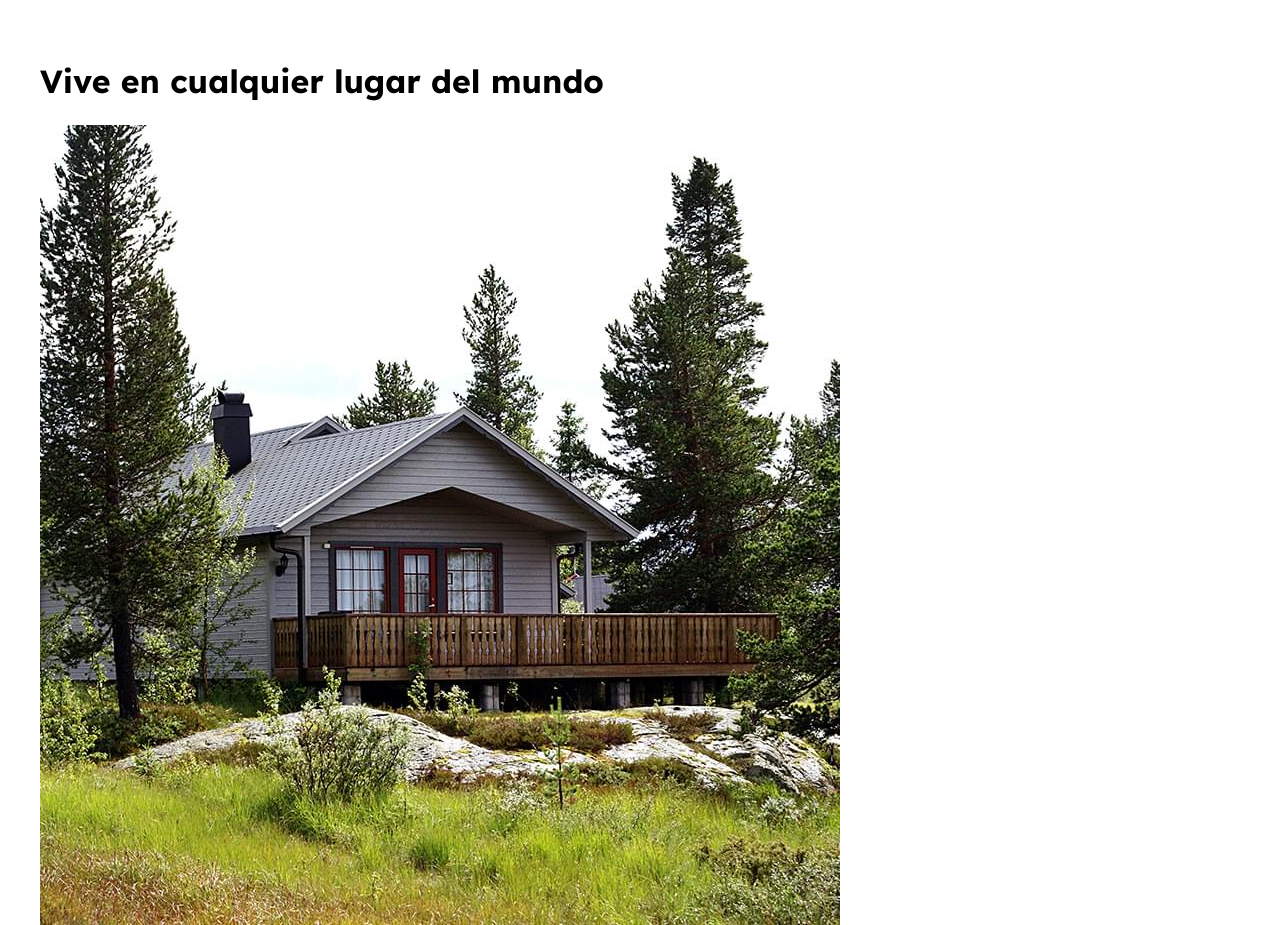
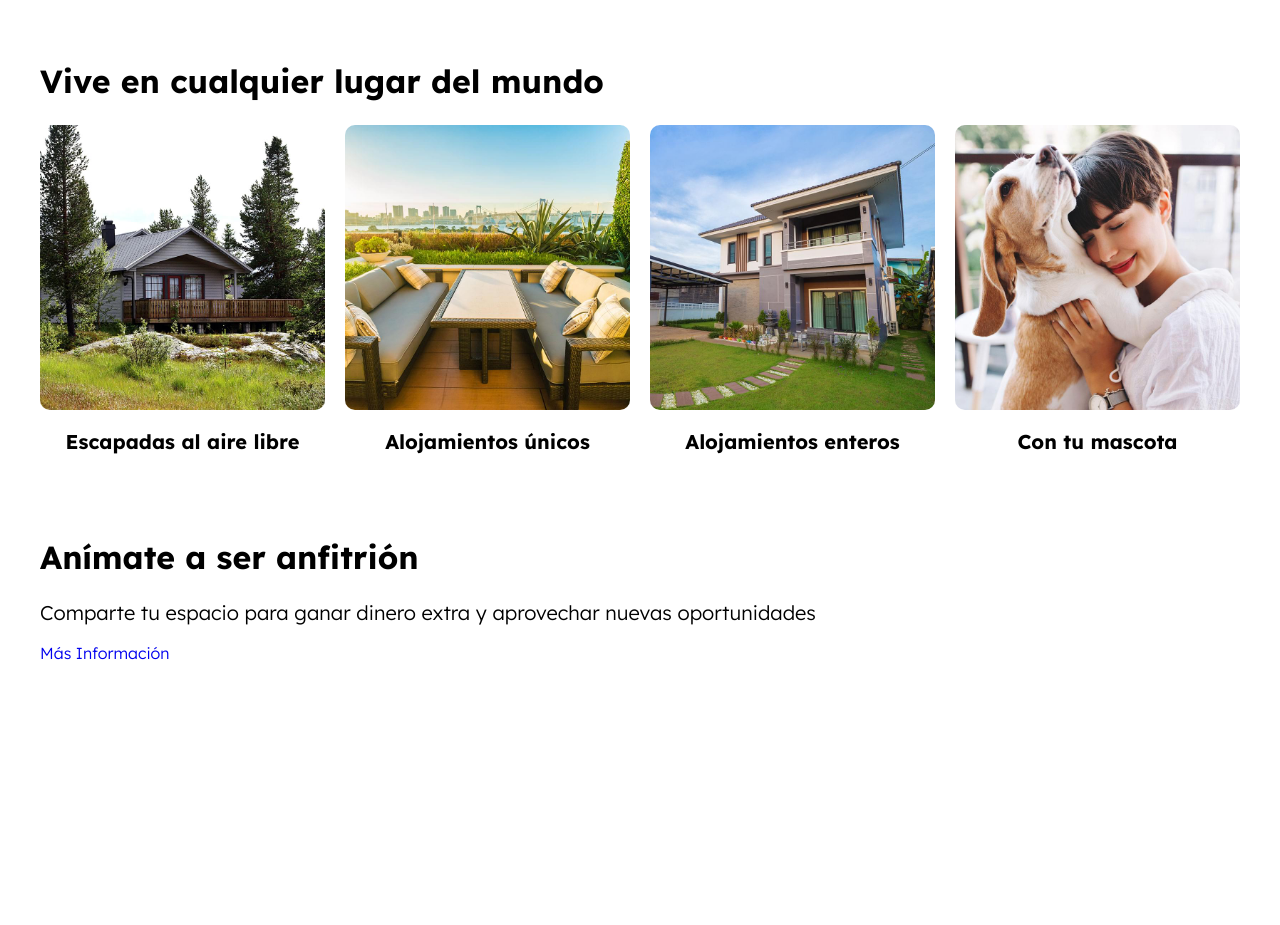
Before and after one commit to Monroybr/airbnb, a website: page index.html in a window 1280 px wide. Shown: the part 1187-2112 px from the top of the page. After the commit the page ends 1870 px from the top, so only its background shows below. Drawn offline with Linux system fonts and the light colour scheme.

Commit message:
se crea la seccion de anfitrion en index.html

```diff
--- a/index.html
+++ b/index.html
@@ -147,7 +147,7 @@
         </ul>
     </section>
 
-    <!--Seccion vive en cualquier parte del munfo-->
+    <!--Seccion vive en cualquier parte del mundo-->
 
     <section class="lugares contenedor seccion">
         <h2 class="lugares__heading">Vive en cualquier lugar del mundo</h2>
@@ -178,5 +178,16 @@
         </div>
     </section>
 
+    <!--seccion anfitrion-->
+    <section class="anfitrion contenedor seccion">
+        <div class="anfitrion__contenido">
+            <h2 class="anfitrion__heading">Anímate a ser anfitrión</h2>
+            <p class="anfitrion__texto">Comparte tu espacio para ganar dinero extra y aprovechar nuevas oportunidades</p>
+            <a href="#" class="anfitrion__informacion">Más Información</a>
+        </div>
+
+    </section>
+
+
 </body>
 </html>
--- a/package.json
+++ b/package.json
@@ -1,12 +1,12 @@
 {
-  "name": "cafeteria",
+  "name": "airbnb",
   "version": "1.0.0",
   "description": "Delivery App, BEM, SASS, Gulp, CSS Grid",
   "main": "index.js",
   "scripts": {
     "dev": "gulp"
   },
-  "author": "Juan De la torre @codigoconjuan",
+  "author": "liseth monroy",
   "license": "ISC",
   "devDependencies": {
     "autoprefixer": "^10.3.1",
--- a/src/scss/base/_mixins.scss
+++ b/src/scss/base/_mixins.scss
@@ -40,3 +40,13 @@
     gap: $espaciado;
     grid-template-columns: repeat($columnas, 1fr);
 }
+
+@mixin scrollHorizontal{ //crea el efecto de scroll de imagenes
+    overflow-y: hidden; //sirve para haver el scroll de la imagenes Y es arriga y abajo
+    overflow-x: scroll; //X es izquierda y derecha
+    scroll-snap-type: x mandatory;
+
+    >*{
+        scroll-snap-align: center;
+    }
+}
--- a/src/scss/ui/contenido/_index.scss
+++ b/src/scss/ui/contenido/_index.scss
@@ -1 +1,2 @@
 @forward 'destinos';
+@forward 'lugares';
--- /dev/null
+++ b/src/scss/ui/contenido/_lugares.scss
@@ -0,0 +1,30 @@
+@use 'base/variables' as v;
+@use 'base/mixins' as m;
+
+.lugares{
+
+    &__grid{
+        display: grid;
+        grid-template-columns: repeat(4, 30rem);
+        column-gap: 4rem;
+        @include m.scrollHorizontal;
+        @include m.tablet {
+            @include m.grid(2, 2rem);
+        }
+
+        @include m.desktop {
+            @include m.grid(4, 2rem);
+        }
+    }
+}
+
+.lugar{
+    &__imagen{
+        border-radius: 1rem;
+    }
+    &__nombre{
+        font-size: 2rem;
+        text-align: center;
+        font-weight: 700;
+    }
+}
```
Also changed, not shown: build/css/app.css, 1 other file.
